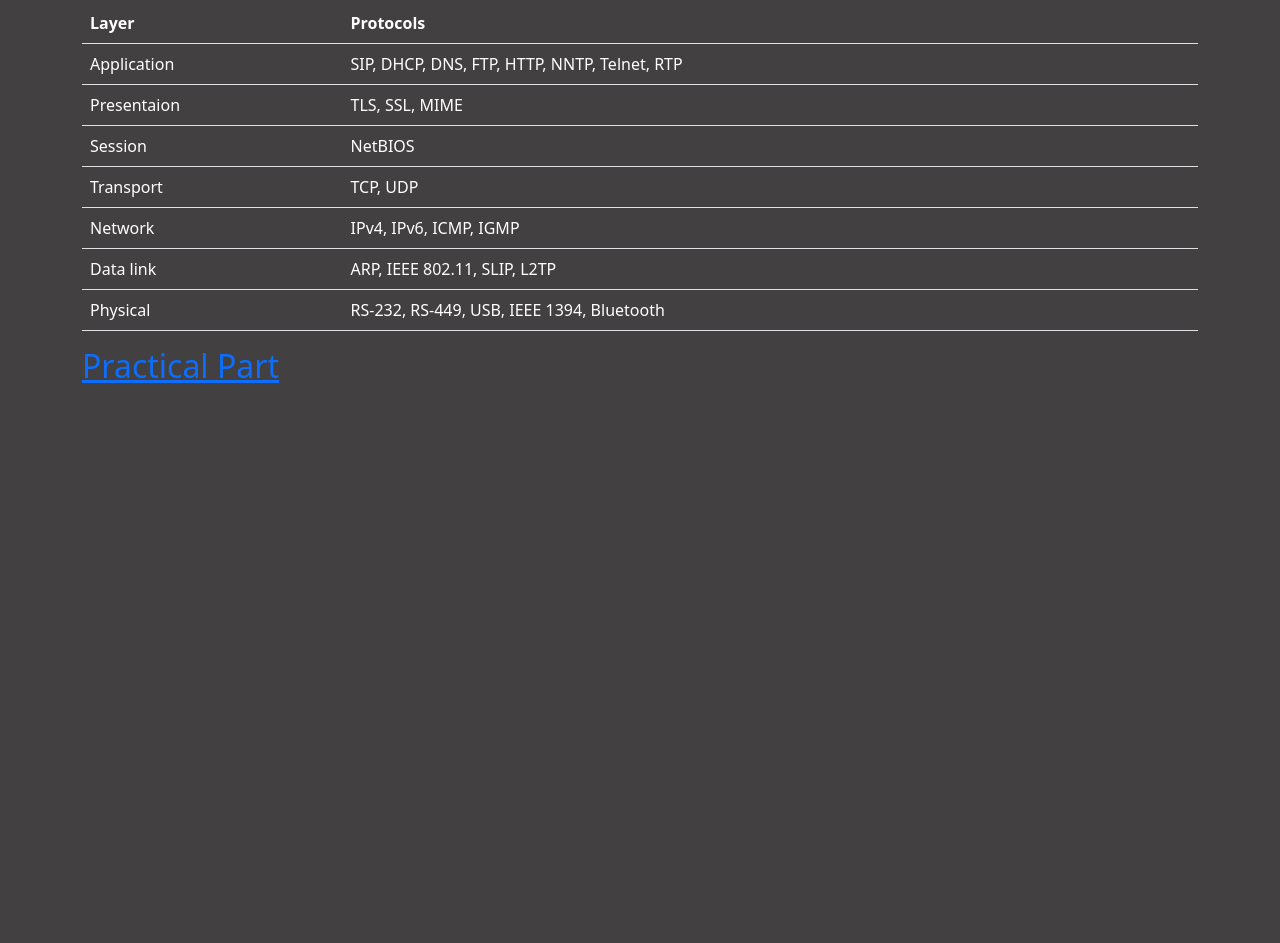
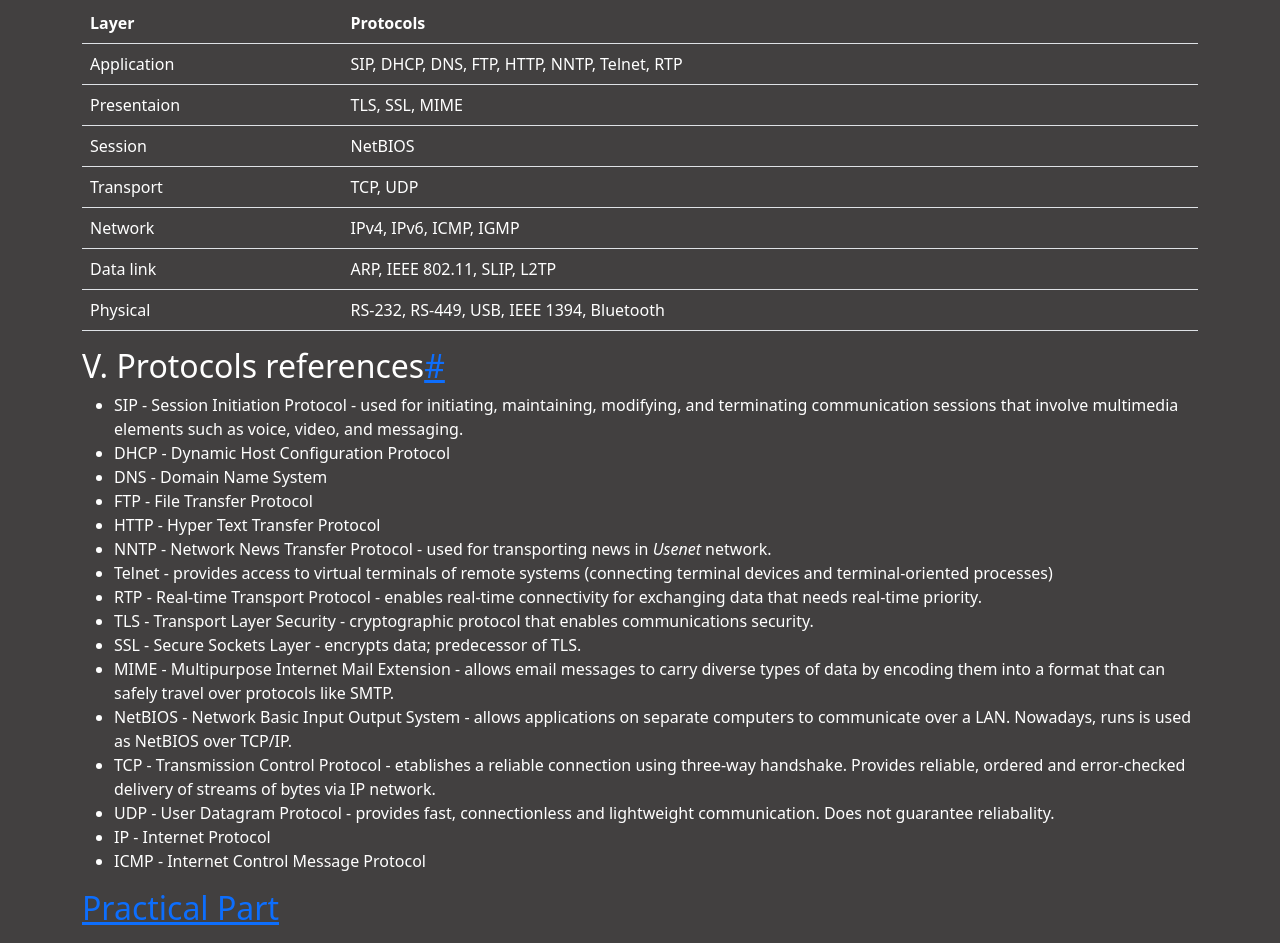
Before and after one commit to MikolDev/iso-osi-model, a plain HTML site: page index.html in a window 1280 px wide. Shown: the part 1711-2654 px from the top of the page. Before the commit the page ends 2112 px from the top, so only its background shows below. Drawn offline with nearby package versions, Linux system fonts and the light colour scheme.

Commit message:
protocols description

```diff
--- a/index.html
+++ b/index.html
@@ -140,6 +140,25 @@
                 </tr>
             </tbody>
         </table>
+        <h2 id="protocols">V. Protocols references<a href="#protocols">#</a></h2>
+        <ul>
+            <li>SIP - Session Initiation Protocol - used for initiating, maintaining, modifying, and terminating communication sessions that involve multimedia elements such as voice, video, and messaging.</li>
+            <li>DHCP - Dynamic Host Configuration Protocol</li>
+            <li>DNS - Domain Name System</li>
+            <li>FTP - File Transfer Protocol</li>
+            <li>HTTP - Hyper Text Transfer Protocol</li>
+            <li>NNTP - Network News Transfer Protocol - used for transporting news in <i>Usenet</i> network.</li>
+            <li>Telnet - provides access to virtual terminals of remote systems (connecting terminal devices and terminal-oriented processes)</li>
+            <li>RTP - Real-time Transport Protocol - enables real-time connectivity for exchanging data that needs real-time priority.</li>
+            <li>TLS - Transport Layer Security - cryptographic protocol that enables communications security.</li>
+            <li>SSL - Secure Sockets Layer - encrypts data; predecessor of TLS.</li>
+            <li>MIME - Multipurpose Internet Mail Extension - allows email messages to carry diverse types of data by encoding them into a format that can safely travel over protocols like SMTP.</li>
+            <li>NetBIOS - Network Basic Input Output System - allows applications on separate computers to communicate over a LAN. Nowadays, runs is used as NetBIOS over TCP/IP.</li>
+            <li>TCP - Transmission Control Protocol - etablishes a reliable connection using three-way handshake. Provides reliable, ordered and error-checked delivery of streams of bytes via IP network.</li>
+            <li>UDP - User Datagram Protocol - provides fast, connectionless and lightweight communication. Does not guarantee reliabality.</li>
+            <li>IP - Internet Protocol</li>
+            <li>ICMP - Internet Control Message Protocol</li>
+        </ul>
         <h2 id="n"><a href="practical.html">Practical Part</a></h2>
     </div>
 </p>
```
